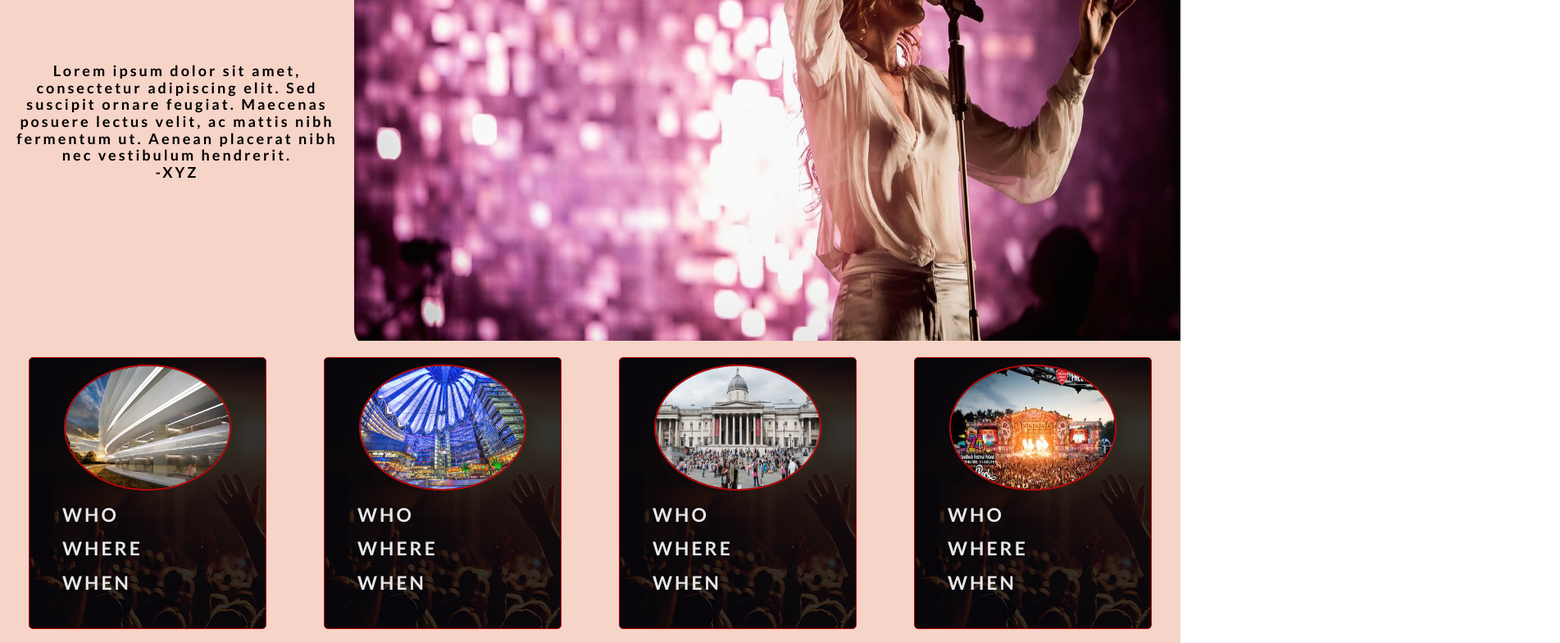
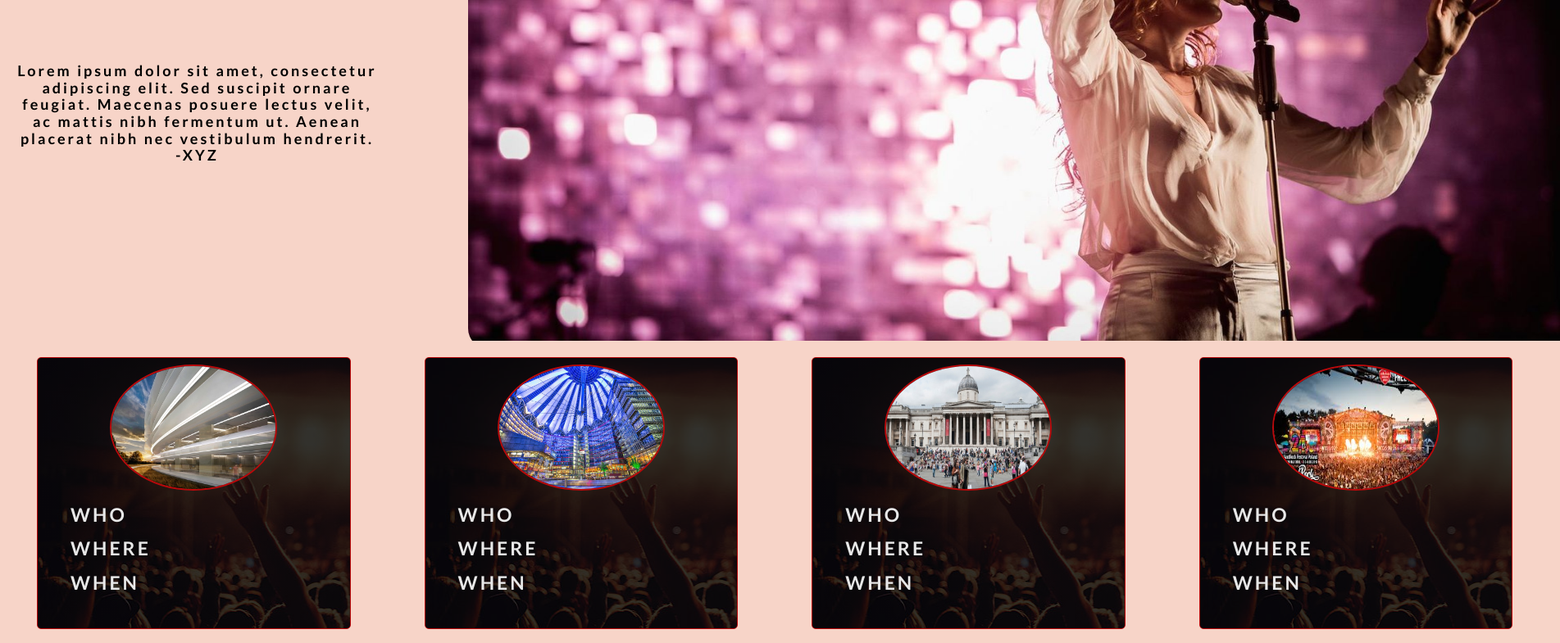
Before and after one commit to Kalelpl/Lifestyle, a plain HTML site: page index.html in a window 1280 px wide. Shown: the part 1678-2463 px from the top of the page at 82% size, 1903 px wide, since content can reach past the window. Drawn offline with Linux system fonts and the light colour scheme.

Commit message:
Update style.css

```diff
--- a/style.css
+++ b/style.css
@@ -11,7 +11,7 @@ body {
 header { width: 100%;}
 
 .row {
-    width: 1440px;
+    width: 1903px;
     margin: 0 auto;
     overflow: hidden;
     background-color: #F7D4C8;
@@ -88,13 +88,14 @@ header { width: 100%;}
 .right {
     background-color: #F7D4C8;
     height: 800px;
-    padding: 10px 0;
+    padding: 10px 0px;
+    margin-right: 90px;
 }
 
 .logo {
     height: 150px;
     width: 400px;
-    margin: 40px 10px;
+    margin: 40px;
 }
 
 /* Lists */
@@ -185,7 +186,7 @@ header { width: 100%;}
     border: 1px solid #B9090B;
     background-image: linear-gradient(rgba(0, 0, 0, 0.8), rgba(0, 0, 0, 0.8)), url(img/party.jpg);
     border-radius: 5px;
-    margin: 20px 35px;
+    margin: 20px 45px;
     height: 330px;
     width: 20%;
 }
```
